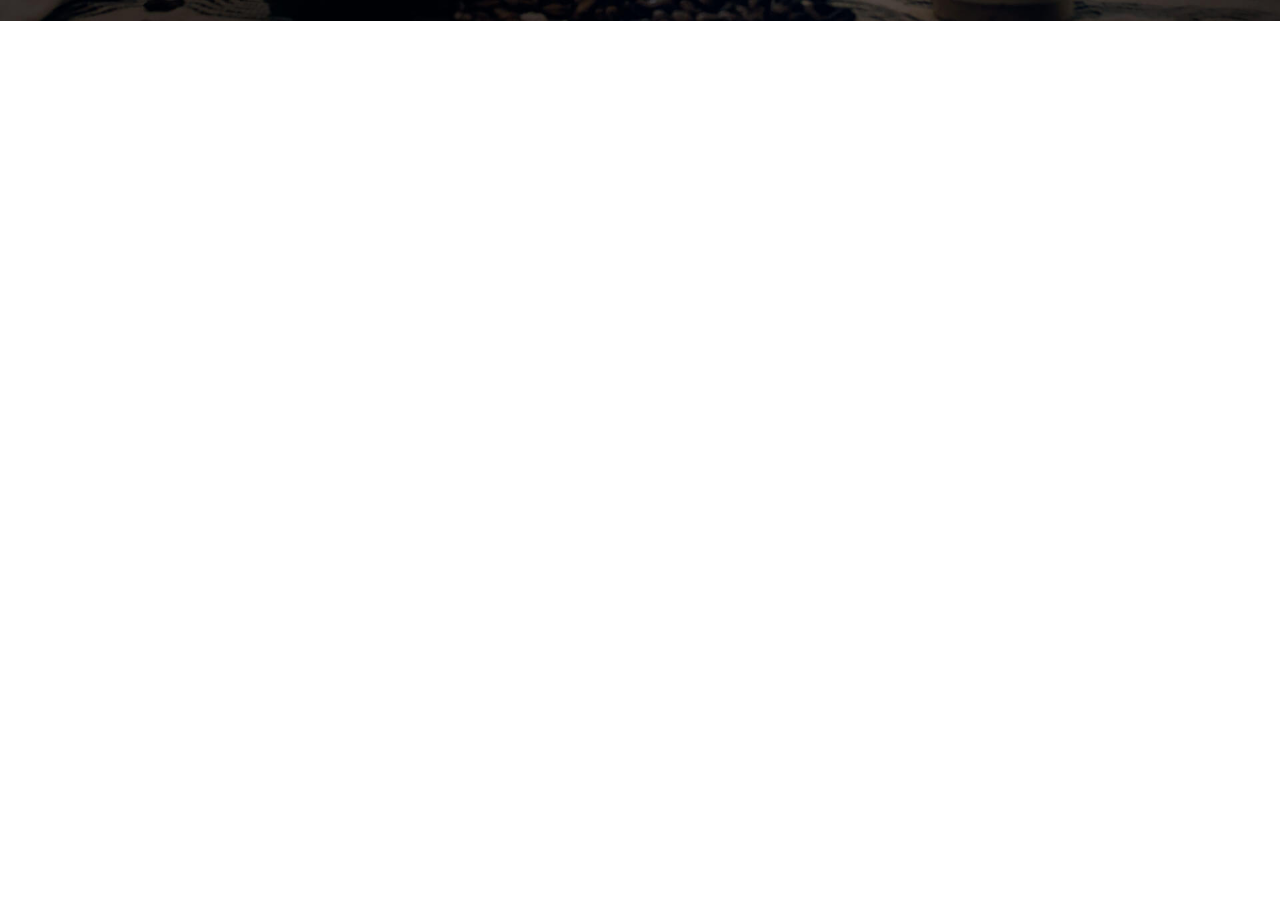
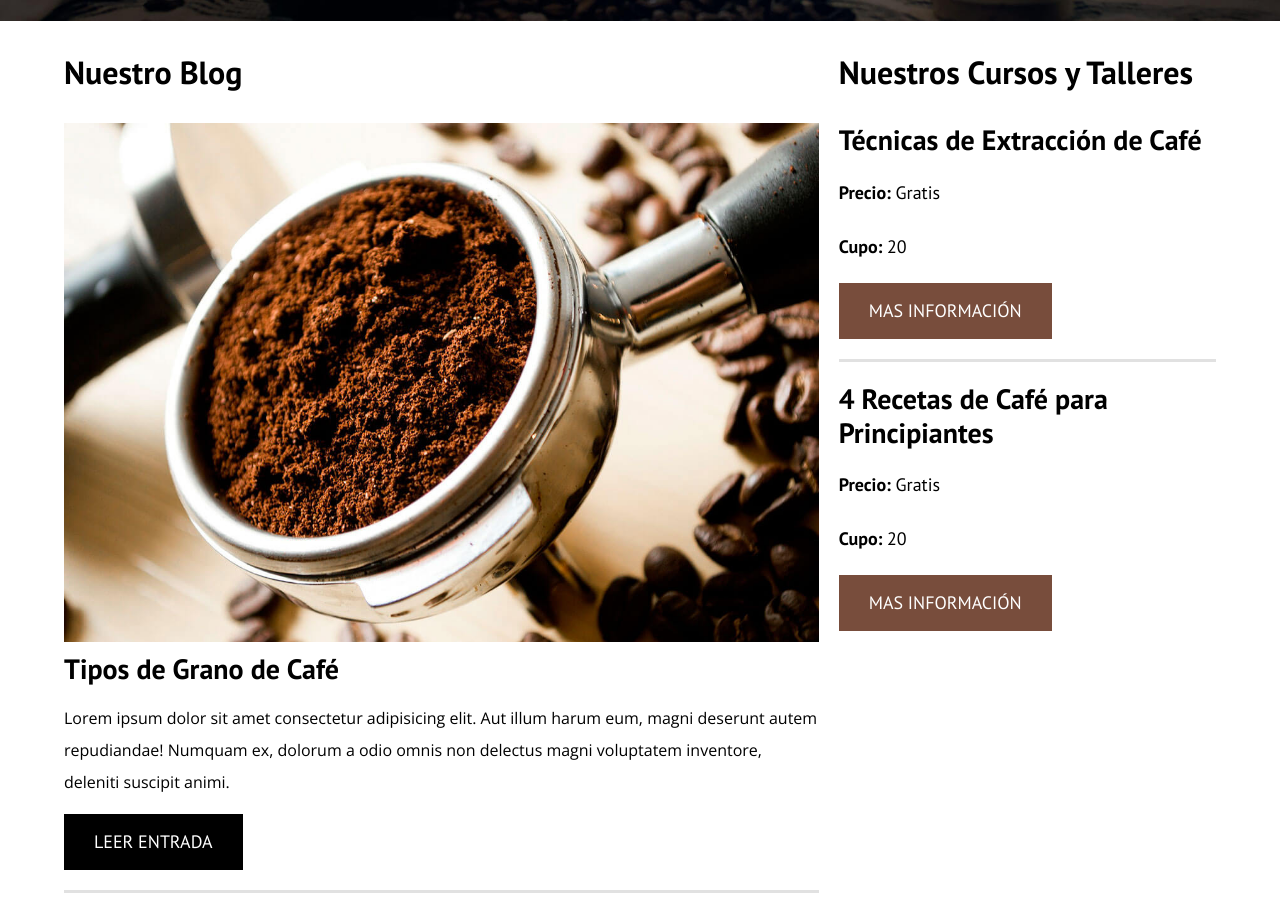
Before and after one commit to IsaacBlanco/BlogCafe, a plain HTML site: page index.html in a window 1280 px wide. Shown: the part 579-1480 px from the top of the page. Before the commit the page ends 800 px from the top, so only its background shows below. Drawn offline with nearby package versions, Linux system fonts and the light colour scheme.

Commit message:
agregado seccion cursos y footer

```diff
--- a/css/style.css
+++ b/css/style.css
@@ -4,6 +4,7 @@
     --fuenteParrafos: 'Open Sans', sans-serif;
 
     --primario: #784d3c;
+    --gris: #e1e1e1;
     --blanco: #fff;
     --negro: #000;
 }
@@ -22,8 +23,11 @@ body{
 
 /* GLOBALES */
 .contenedor {
-    max-width: 120rem;
+    /* max-width: 120rem;
     width: 90%;
+    estas 2 lineas son lo mismo que width:min(#,#)
+    */
+    width: min(90%, 120rem);
     margin: 0 auto;
 }
 a {
@@ -31,6 +35,7 @@ a {
 }
 h1,h2,h3,h4 {
     font-family: var(--fuenteHeadings);
+    line-height: 1.2;
 }
 h1 {
     font-size: 4.8rem;
@@ -65,6 +70,9 @@ img {
     background-repeat: no-repeat;
     background-size: cover;
     background-position: center center;
+}
+.barra{
+    padding-top: 3rem;
 }
 
 @media (min-width: 768px) {
@@ -107,3 +115,75 @@ img {
         margin-top: 15rem;
     }
 }
+
+/* CONTENIDO PRINCIPAL */
+
+@media (min-width:768px) {
+    .contenido-principal{
+        display: grid;
+        grid-template-columns: 2fr 1fr;
+        column-gap: 2rem;
+    }
+}
+.entrada{
+    border-bottom: .3rem solid var(--gris);
+    margin-bottom: 2rem;
+}
+.entrada:last-of-type{
+    border: none;
+    margin-bottom: 0;
+}
+.boton {
+    display: block;
+    text-align: center;
+    font-family: var(--fuenteHeadings);
+    color: var(--blanco);
+    font-size: 1.8rem;
+    text-transform: uppercase;
+    padding: 1rem 3rem;
+    margin-bottom: 2rem;
+}
+
+@media (min-width: 768px) {
+    .boton{
+        display: inline-block;
+    }
+}
+.boton--primario{
+    background-color: var(--negro);
+}
+
+/* SIDEBAR */
+.cursos{
+    list-style: none;
+}
+.widget-curso{
+    border-bottom: .3rem solid var(--gris);
+    margin-bottom: 2rem;
+}
+.widget-curso:last-of-type{
+    border: 0;
+    margin-bottom: 0;
+}
+.widget-curso__label{
+    font-family: var(--fuenteHeadings);
+    font-weight: bold;
+}
+.widget-curso__info{
+    font-weight: normal;
+}
+
+.widget-curso__label,
+.widget-curso__info{
+    font-size: 1.8rem;
+}
+.boton--secundario{
+    background-color: var(--primario);
+}
+
+/* FOOTER */
+.footer{
+    background-color: var(--negro);
+    padding-bottom: 3rem;
+    margin-top: 5rem;
+}
--- a/index.html
+++ b/index.html
@@ -35,5 +35,80 @@
 
     </header>
 
+    <div class="contenedor contenido-principal">
+        <main class="">
+            <h3 class="">Nuestro Blog</h3>
+
+            <article class="entrada">
+                <div class="entrada__imagen">
+                    <img src="/img/blog1.jpg" alt="imagen blog">
+                </div>
+
+                <div class="entrada__contenido">
+                    <h4 class="no-margin">Tipos de Grano de Café</h4>
+                    <p>Lorem ipsum dolor sit amet consectetur adipisicing elit. Aut illum harum eum, magni deserunt autem repudiandae! Numquam ex, dolorum a odio omnis non delectus magni voluptatem inventore, deleniti suscipit animi.</p>
+                    <a href="entrada" class="boton boton--primario">Leer Entrada</a>
+                </div>
+            </article>
+
+            <article class="entrada">
+                <div class="entrada__imagen">
+                    <img src="/img/blog2.jpg" alt="imagen blog">
+                </div>
+
+                <div class="entrada__contenido">
+                    <h4 class="no-margin">Tres Deliciosas Recetas de Café</h4>
+                    <p>Lorem ipsum dolor sit amet consectetur adipisicing elit. Aut illum harum eum, magni deserunt autem repudiandae! Numquam ex, dolorum a odio omnis non delectus magni voluptatem inventore, deleniti suscipit animi.</p>
+                    <a href="entrada" class="boton boton--primario">Leer Entrada</a>
+                </div>
+            </article>
+
+            <article class="entrada">
+                <div class="entrada__imagen">
+                    <img src="/img/blog3.jpg" alt="imagen blog">
+                </div>
+
+                <div class="entrada__contenido">
+                    <h4 class="no-margin">Beneficios del Café</h4>
+                    <p>Lorem ipsum dolor sit amet consectetur adipisicing elit. Aut illum harum eum, magni deserunt autem repudiandae! Numquam ex, dolorum a odio omnis non delectus magni voluptatem inventore, deleniti suscipit animi.</p>
+                    <a href="entrada" class="boton boton--primario">Leer Entrada</a>
+                </div>
+            </article>
+        </main>
+
+        <aside class="sidebar">
+            <h3 class="">Nuestros Cursos y Talleres</h3>
+                <ul class="cursos no-padding">
+                    <li class="widget-curso">
+                            <h4 class="no-margin">Técnicas de Extracción de Café</h4>
+                            <p class="widget-curso__label">Precio: <span class="widget-curso__info">Gratis</span></p>
+                            <p class="widget-curso__label">Cupo: <span class="widget-curso__info">20</span></p>
+                        <a href="#" class="boton boton--secundario" >Mas Información</a>
+                    </li>
+                    <li class="widget-curso">
+                            <h4 class="no-margin">4 Recetas de Café para Principiantes</h4>
+                            <p class="widget-curso__label">Precio: <span class="widget-curso__info">Gratis</span></p>
+                            <p class="widget-curso__label">Cupo: <span class="widget-curso__info">20</span></p>                        <a href="#" class="boton boton--secundario" >Mas Información</a>
+                    </li>
+                </ul>
+        </aside>
+    </div> <!-- .contenedor -->
+
+    <footer class="footer">
+        <div class="contenedor">
+            <div class="barra">
+                <a href="index.html" class="logo">
+                    <h1 class="logo__blog no-margin centrar-texto">Blog<span class="logo__bold">DeCafé</span></h1>
+                </a>
+
+                <nav class="navegacion centrar-texto">
+                    <a href="#" class="navegacion__enlace">Nosotros</a>
+                    <a href="#" class="navegacion__enlace">Cursos</a>
+                    <a href="#" class="navegacion__enlace">Contacto</a>
+                </nav>
+            </div><!-- .barra -->
+        </div><!-- .contenedor -->
+
+    </footer>
 </body>
 </html>
```
